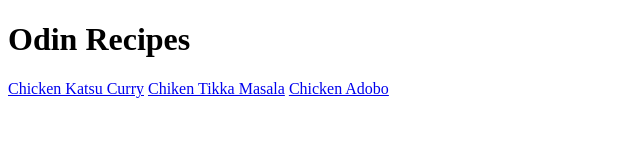
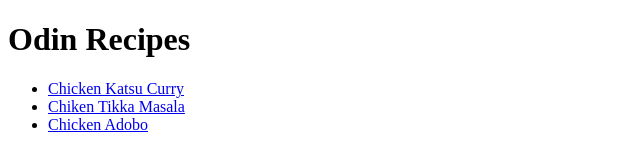
Before and after one commit to Double0Asian/odin-recipes, a plain HTML site: page index.html in a window 1280 px wide. Shown: the whole page, without its empty margins (0-640 px from the left). Drawn offline with Linux system fonts and the light colour scheme.

Commit message:
Fix recipe page link paths

```diff
--- a/index.html
+++ b/index.html
@@ -8,8 +8,16 @@
 </head>
 <body>
     <h1>Odin Recipes</h1>
-    <a href="./recipes/katsu.html">Chicken Katsu Curry</a>
-    <a href="./recipes/katsu.html">Chiken Tikka Masala</a>
-    <a href="./recipes/katsu.html">Chicken Adobo</a>
+    <ul>
+        <li>
+            <a href="./recipes/katsu.html">Chicken Katsu Curry</a>
+        </li>
+        <li>
+            <a href="./recipes/tikka.html">Chiken Tikka Masala</a>
+        </li>
+        <li>
+            <a href="./recipes/adobo.html">Chicken Adobo</a>
+        </li>
+    </ul>
 </body>
 </html>
```
